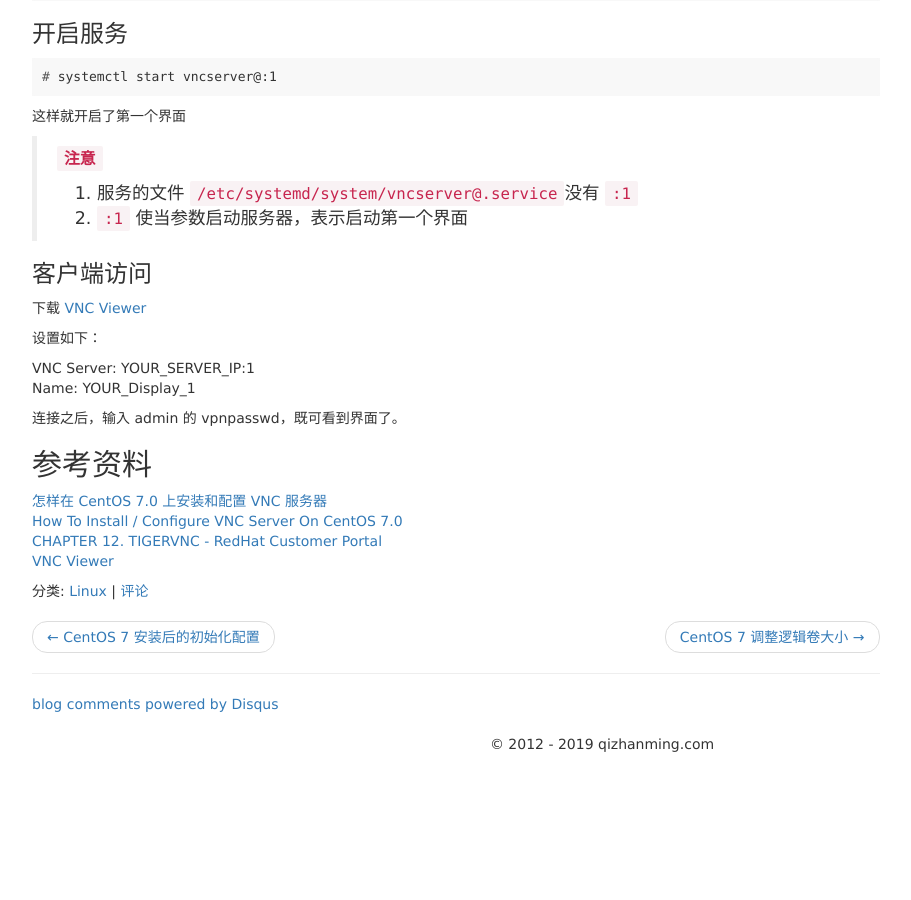
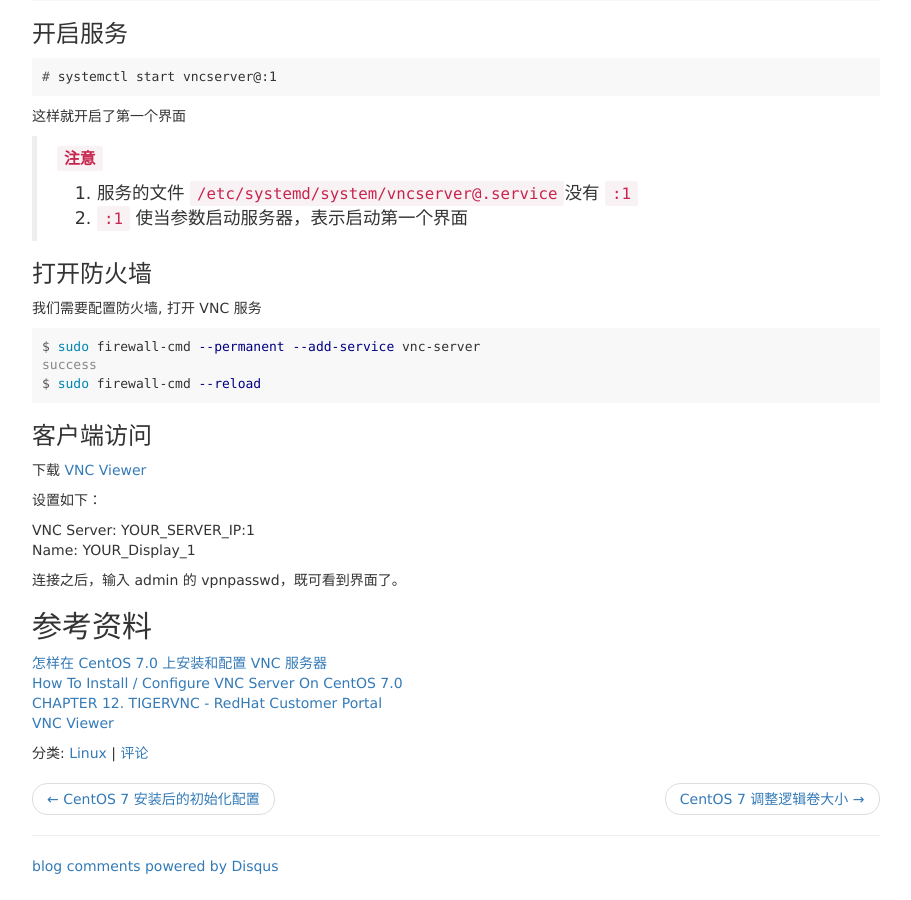
Before and after one commit to zhanming/zhanming.github.com, a Jekyll site: the page built from _posts/2018-03-06-how-to-config-vnc-server-on-centos-7.markdown, in a window 1280 px wide and 900 px high, scrolled down 2878 px. Shown: the whole window, without its empty margins (38-949 px from the left). Built offline with Jekyll 4.4.1, drawn with Linux system fonts in a browser that asks for light colours; comment, search, counter and statistics services are not loaded; before the commit the page ends 3652 px from its top, so only the background shows below that.

Commit message:
add firewall description

````diff
--- a/_posts/2018-03-06-how-to-config-vnc-server-on-centos-7.markdown
+++ b/_posts/2018-03-06-how-to-config-vnc-server-on-centos-7.markdown
@@ -171,6 +171,16 @@ Would you like to enter a view-only password (y/n)? n
 > 2. `:1` 使当参数启动服务器，表示启动第一个界面
 
 
+### 打开防火墙
+
+我们需要配置防火墙, 打开 VNC 服务
+
+```terminal
+$ sudo firewall-cmd --permanent --add-service vnc-server
+success
+$ sudo firewall-cmd --reload
+```
+
 ### 客户端访问
 下载 [VNC Viewer][4]
 
````
